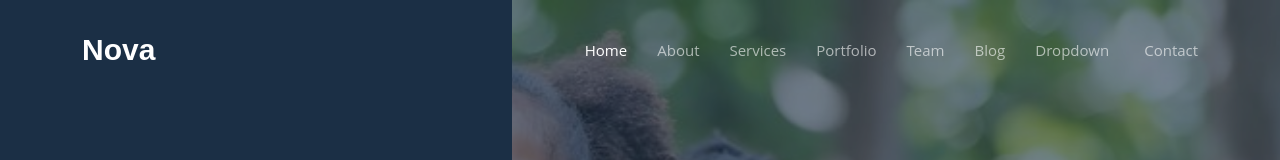
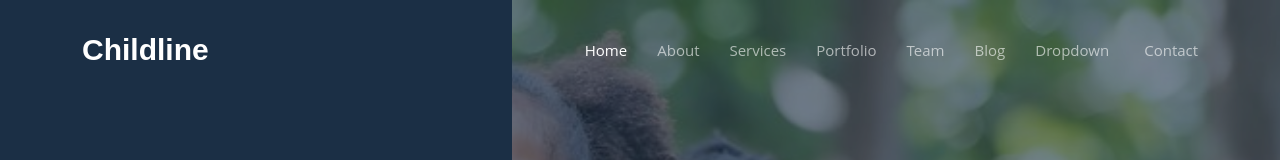
Before and after one commit to Voltamol/childline, a React (Create React App) app in the folder childline/: page / in a window 1280 px wide. Shown: the top 160 px of the page. Built offline with nearby package versions, Linux system fonts and the light colour scheme.

Commit message:
Update navigation.jsx

```diff
--- a/childline/src/components/navigation.jsx
+++ b/childline/src/components/navigation.jsx
@@ -4,7 +4,7 @@ const Navigation=(props)=>{
     <div class="container-fluid container-xl d-flex align-items-center justify-content-between">
 
       <a href="index.html" class="logo d-flex align-items-center">
-        <h1 class="d-flex align-items-center">Nova</h1>
+        <h1 class="d-flex align-items-center">Childline</h1>
       </a>
 
       <i class="mobile-nav-toggle mobile-nav-show bi bi-list"></i>
```
